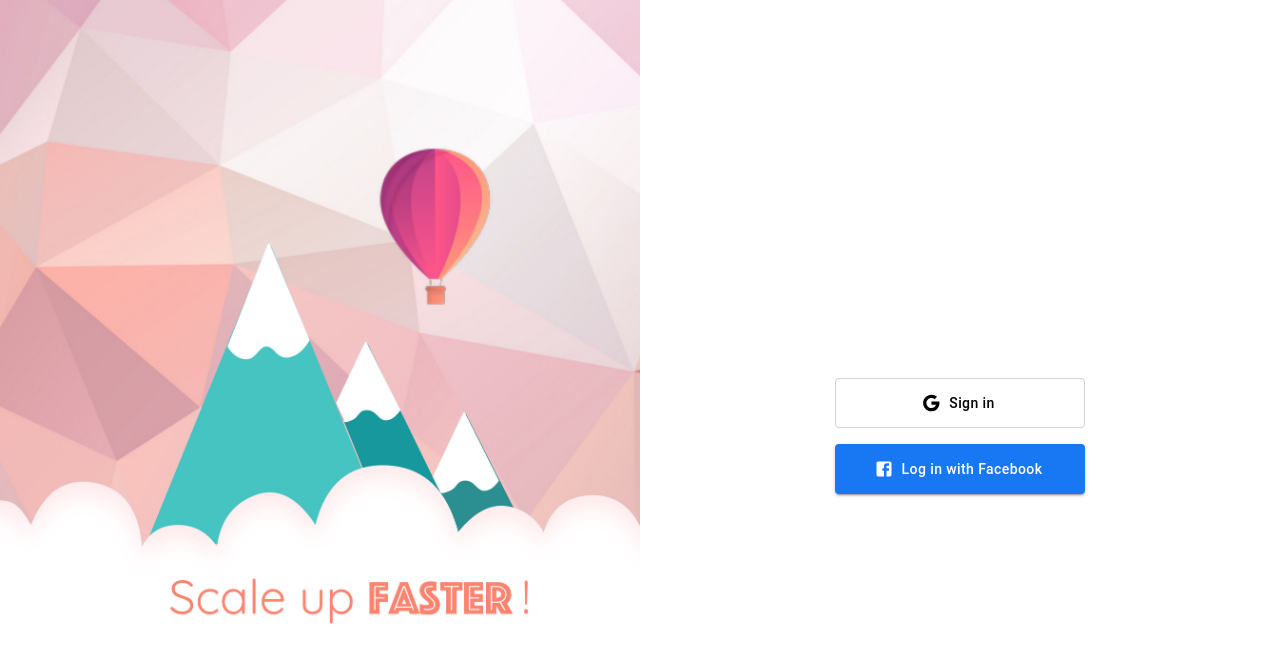
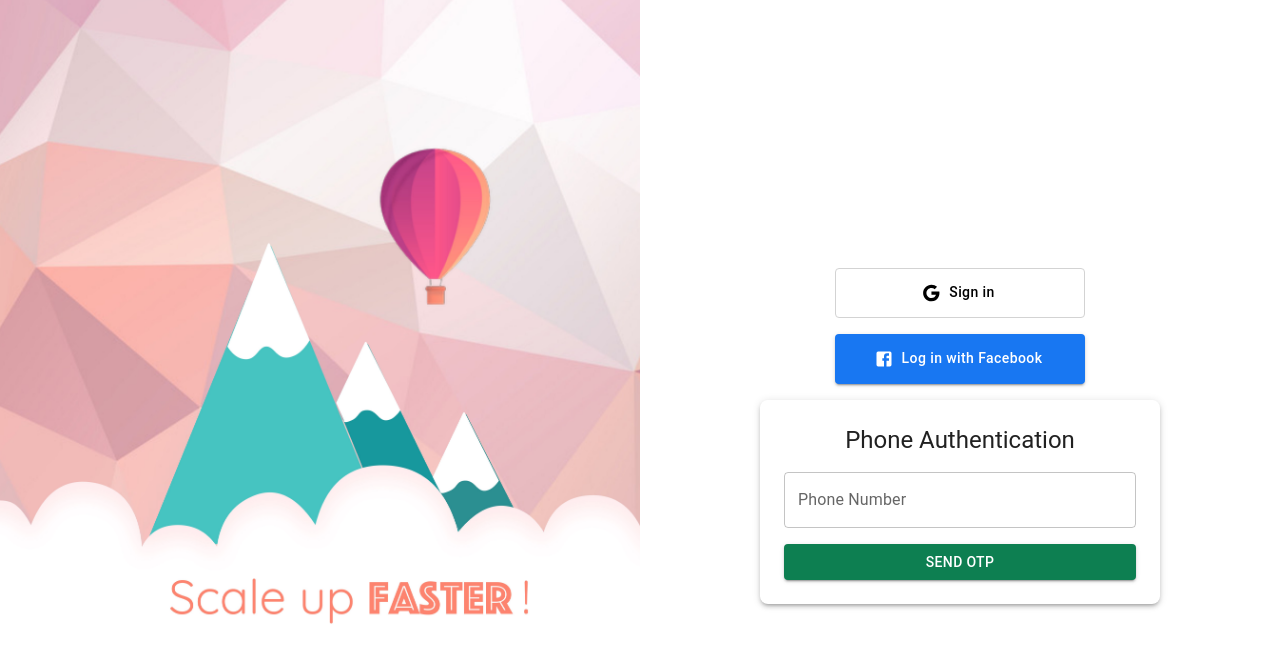
Before and after one commit to moniskhan-hs/react-firebase-clocking-app, a React (Vite) app: page /login in a window 1280 px wide. Shown: the top 662 px of the page. Built offline with nearby package versions, Linux system fonts and the light colour scheme; no server answers; the database is empty.

Commit message:
testing SMS login

```diff
--- a/package.json
+++ b/package.json
@@ -21,6 +21,7 @@
     "react": "^18.3.1",
     "react-dom": "^18.3.1",
     "react-hot-toast": "^2.5.1",
+    "react-phone-input-2": "^2.15.1",
     "react-redux": "^9.1.2",
     "react-router-dom": "^6.28.0",
     "redux-persist": "^6.0.0",
--- a/src/pages/auth/LoginPage.tsx
+++ b/src/pages/auth/LoginPage.tsx
@@ -1,11 +1,34 @@
 import { Facebook, Google } from "@mui/icons-material";
-import { Box, Button, Stack } from "@mui/material";
-import { GoogleAuthProvider, signInWithPopup } from "firebase/auth";
-import { FacebookAuthProvider } from "firebase/auth";
+import {
+  Box,
+  Button,
+  CircularProgress,
+  Stack,
+  TextField,
+  Typography,
+} from "@mui/material";
+import {
+  ConfirmationResult,
+  FacebookAuthProvider,
+  GoogleAuthProvider,
+  RecaptchaVerifier,
+  signInWithPhoneNumber,
+  signInWithPopup,
+} from "firebase/auth";
+import { useState } from "react";
 import loginImage from "../../assets/MHD_Login_img.jpg";
 import { auth } from "../../firebase";
 
 const LoginPage = () => {
+  const [phoneNumber, setPhoneNumber] = useState("");
+  const [otp, setOtp] = useState("");
+  const [verificationId, setVerificationId] = useState("");
+  console.log('verificationId:', verificationId)
+  const [loading, setLoading] = useState(false);
+  console.log('setLoading:', setLoading)
+  const [step, setStep] = useState(1);
+  console.log('setStep:', setStep)
+  const [user, setUser] = useState<ConfirmationResult | null>(null);
   const googleProvider = new GoogleAuthProvider();
   const facebookProvider = new FacebookAuthProvider();
 
@@ -23,7 +46,56 @@ const LoginPage = () => {
       const { user } = await signInWithPopup(auth, googleProvider);
       console.log("Google Sign-In Success:", user);
     } catch (error) {
-      console.error("Google Sign-In Error:", error.message);
+      console.error("Google Sign-In Error:", error);
+    }
+  };
+
+  const sendOtp = async () => {
+    const newPhoneNumber = phoneNumber.startsWith("+")
+    ? phoneNumber
+    : `+91${phoneNumber.trim()}`;
+
+  if (!/^\+?[1-9]\d{1,14}$/.test(newPhoneNumber)) {
+    alert("Invalid phone number format.");
+    return;
+  }
+
+    try {
+      const reCaptcha = new RecaptchaVerifier(
+        auth,
+        "recaptcha-container", // ID of the DOM element for reCAPTCHA
+        {
+          size: "invisible", // Or "normal" if you want to show it visibly
+          callback: (response: string) => {
+            console.log("reCAPTCHA verified:", response);
+          },
+        },
+
+      );
+      reCaptcha.render();
+      console.log('reCaptcha:', reCaptcha)
+      const confirmationResult = await signInWithPhoneNumber(
+        auth,
+        newPhoneNumber,
+        reCaptcha
+      );
+      console.log('confirmationResult:', confirmationResult)
+      setVerificationId(confirmationResult.verificationId);
+      alert("OTP sent!");
+      setUser(confirmationResult);
+    } catch (error) {
+      console.error("Error sending OTP:", error);
+      alert("Failed to send OTP. Please try again.");
+    }
+  };
+
+  // Verify OTP
+  const verifyOtp = async () => {
+    try {
+      const userLoginSuccess = await user?.confirm(otp);
+      console.log("userLoginSuccess:", userLoginSuccess);
+    } catch (error) {
+      console.log("error:", error);
     }
   };
 
@@ -100,6 +172,82 @@ const LoginPage = () => {
           >
             Log in with Facebook
           </Button>
+
+          {/* ------------ SMS login-------- */}
+
+          <Box
+            sx={{
+              width: 400,
+              margin: "50px auto",
+              padding: 3,
+              boxShadow: 3,
+              borderRadius: 2,
+              textAlign: "center",
+            }}
+          >
+            <Typography variant="h5" sx={{ mb: 2 }}>
+              Phone Authentication
+            </Typography>
+
+            {step === 1 ? (
+              <>
+                <TextField
+                  label="Phone Number"
+                  variant="outlined"
+                  fullWidth
+                  sx={{ mb: 2 }}
+                  value={phoneNumber}
+                  onChange={(e) => setPhoneNumber(e.target.value)}
+                  placeholder="+91-1234 567890"
+                />
+
+                {/* <PhoneInput
+                  country={"auto"}
+                  value={phoneNumber}
+                  onChange={() => setPhoneNumber("+" + phoneNumber)}
+                /> */}
+                <Button
+                  variant="contained"
+                  color="primary"
+                  fullWidth
+                  onClick={sendOtp}
+                  disabled={loading}
+                >
+                  {loading ? (
+                    <CircularProgress size={24} color="inherit" />
+                  ) : (
+                    "Send OTP"
+                  )}
+                </Button>
+              </>
+            ) : (
+              <>
+                <TextField
+                  label="Enter OTP"
+                  variant="outlined"
+                  fullWidth
+                  sx={{ mb: 2 }}
+                  value={otp}
+                  onChange={(e) => setOtp(e.target.value)}
+                />
+                <Button
+                  variant="contained"
+                  color="primary"
+                  fullWidth
+                  onClick={verifyOtp}
+                  disabled={loading}
+                >
+                  {loading ? (
+                    <CircularProgress size={24} color="inherit" />
+                  ) : (
+                    "Verify OTP"
+                  )}
+                </Button>
+              </>
+            )}
+
+            <div id="recaptcha-container"></div>
+          </Box>
         </Stack>
       </Box>
     </Box>
```
Also changed, not shown: src/index.css (line endings or trailing spaces), 1 other file (tests, documents, lock files or other folders).
